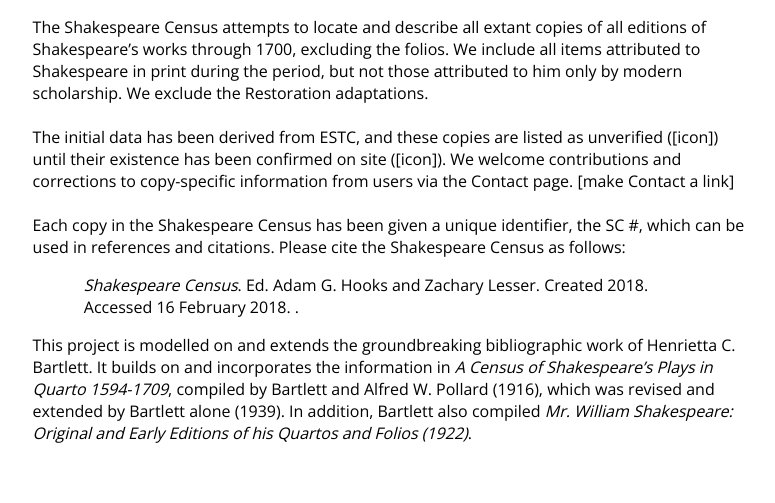
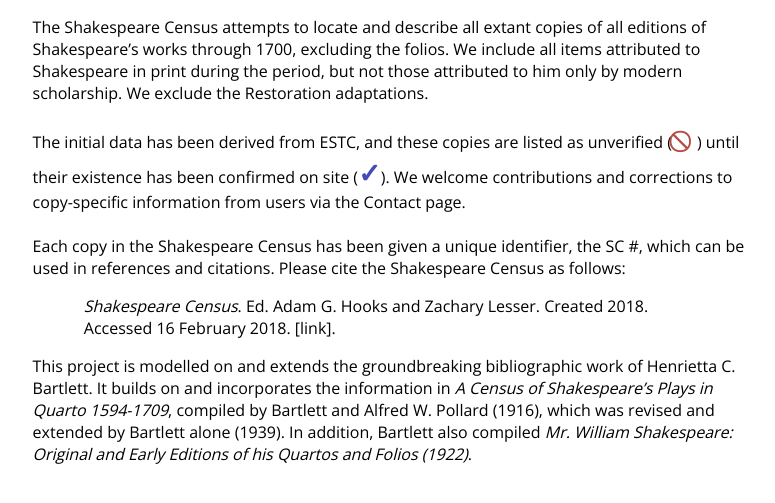
Before and after one commit to senderle/bookcensus, a Django app: page /about in a window 1280 px wide. Shown: the part 138-641 px from the top of the page, without its empty margins (129-904 px from the left). Run offline with Django 3.2, Linux system fonts and the light colour scheme; some libraries are stand-ins or nearby versions.

Commit message:
add icons to about page

```diff
--- a/census/templates/census/about.html
+++ b/census/templates/census/about.html
@@ -8,8 +8,10 @@
   We exclude the Restoration adaptations.
 </br>
 </br>
-  The initial data has been derived from ESTC, and these copies are listed as unverified ([icon]) until their existence has been confirmed on site ([icon]).
-  We welcome contributions and corrections to copy-specific information from users via the Contact page. [make Contact a link]
+  The initial data has been derived from ESTC, and these copies are listed as unverified ( &nbsp;&nbsp;<span class="unverified-symbol">&#x20E0;</span>&nbsp;&nbsp; )
+  until their existence has been confirmed on site (<span class="verified-symbol">&#x2713;</span>).
+  We welcome contributions and corrections to copy-specific information from users via the Contact page.
+  <!-- make contact a link -->
 </br>
 </br>
   Each copy in the Shakespeare Census has been given a unique identifier, the SC #, which can be used in references and citations.
@@ -22,13 +24,12 @@
   <script type="text/javascript">
     n =  new Date();
     y = n.getFullYear();
-    // m = n.getMonth() + 1;
     locale="en-us";
     m = n.toLocaleString(locale, {month: "long"});
     d = n.getDate();
-    //new Date()).toString()
     document.write(d + " " + m + " " + y);
-  </script>. <http://….>.
+  </script>. [link]<http://….>.
+  <!-- insert link -->
 </p>
 
   <p class="static-text">
```
